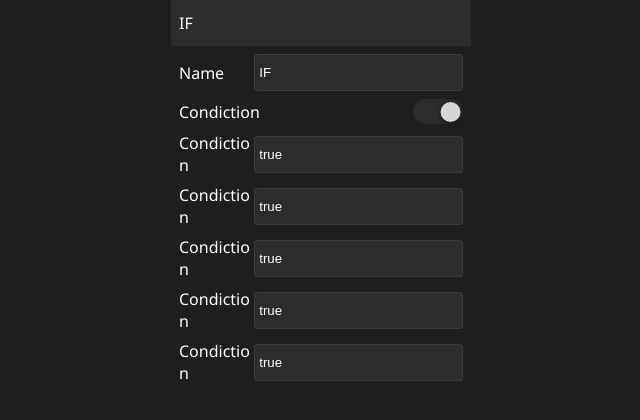
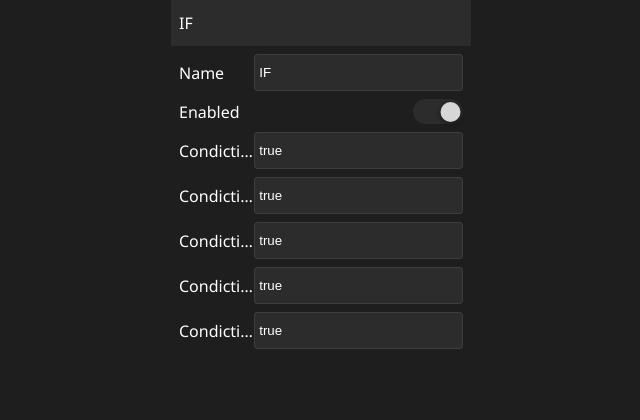
Before and after one commit to code-easy-platform/properties-editor, a React (Create React App) app: page / in a window 1280 px wide. Shown: the top 420 px of the page, without its empty margins (319-959 px from the left). Built offline with nearby package versions, Linux system fonts and the light colour scheme.

Commit message:
Adicionado os ellipses nas labels

```diff
--- a/src/app/App.tsx
+++ b/src/app/App.tsx
@@ -19,7 +19,7 @@ const itens: IItem[] = [
       {
         id: 2,
         value: 'true',
-        label: 'Condiction',
+        label: 'Enabled',
         typeValue: TypeValues.boolean
       },
       {
--- a/src/app/properties-editor/shared/components/PropItem.tsx
+++ b/src/app/properties-editor/shared/components/PropItem.tsx
@@ -18,10 +18,13 @@ export const PropItem: React.FC<PropItemProps> = ({ id, label, typeValue, value,
     const [state, setState] = useState<IProperties>({ id, label, typeValue, value });
 
     const css_prop_item_label: React.CSSProperties = {
-        wordBreak: 'break-all',
+        textOverflow: 'ellipsis',
+        display: 'inline-block',
         textAlign: 'start',
+        overflow: 'hidden',
         flex: '1',
     }
+
     const css_prop_item_input: React.CSSProperties = {
         padding: 10,
         backgroundColor: '#ffffff10',
```
